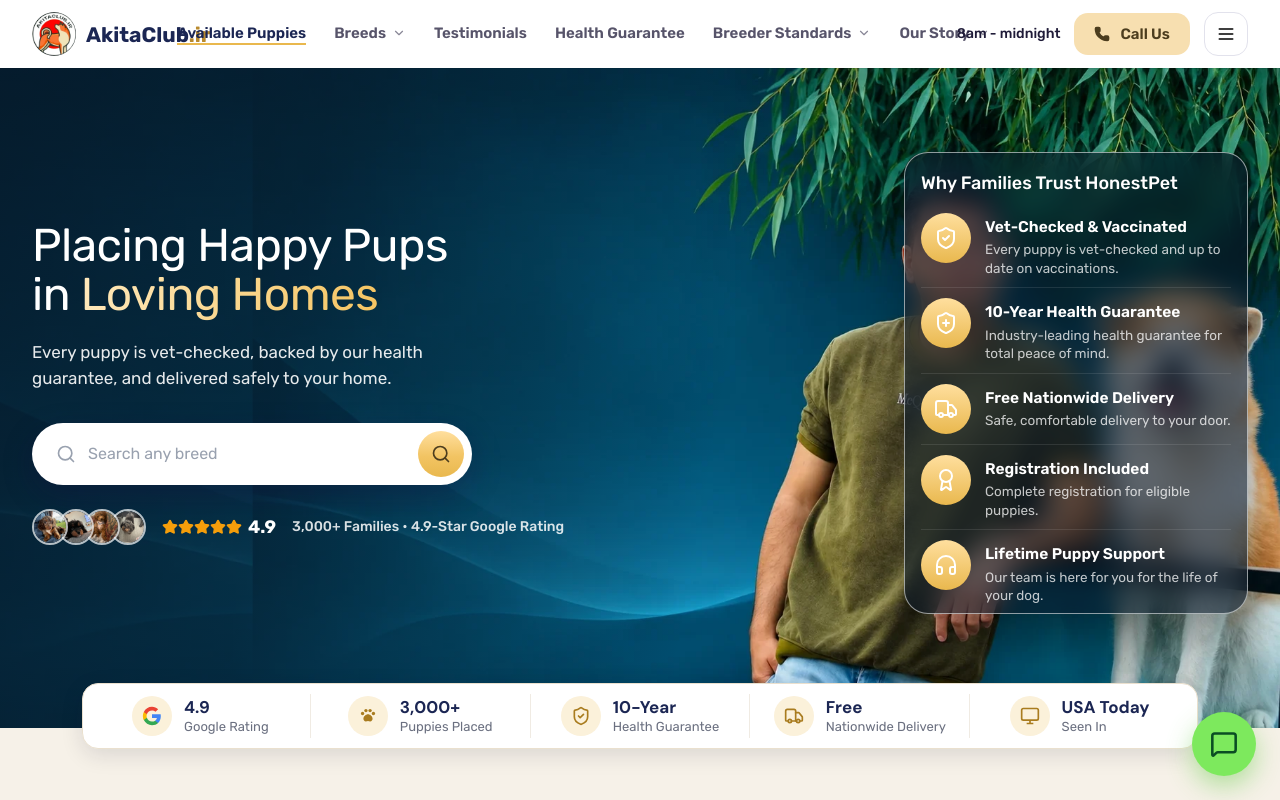
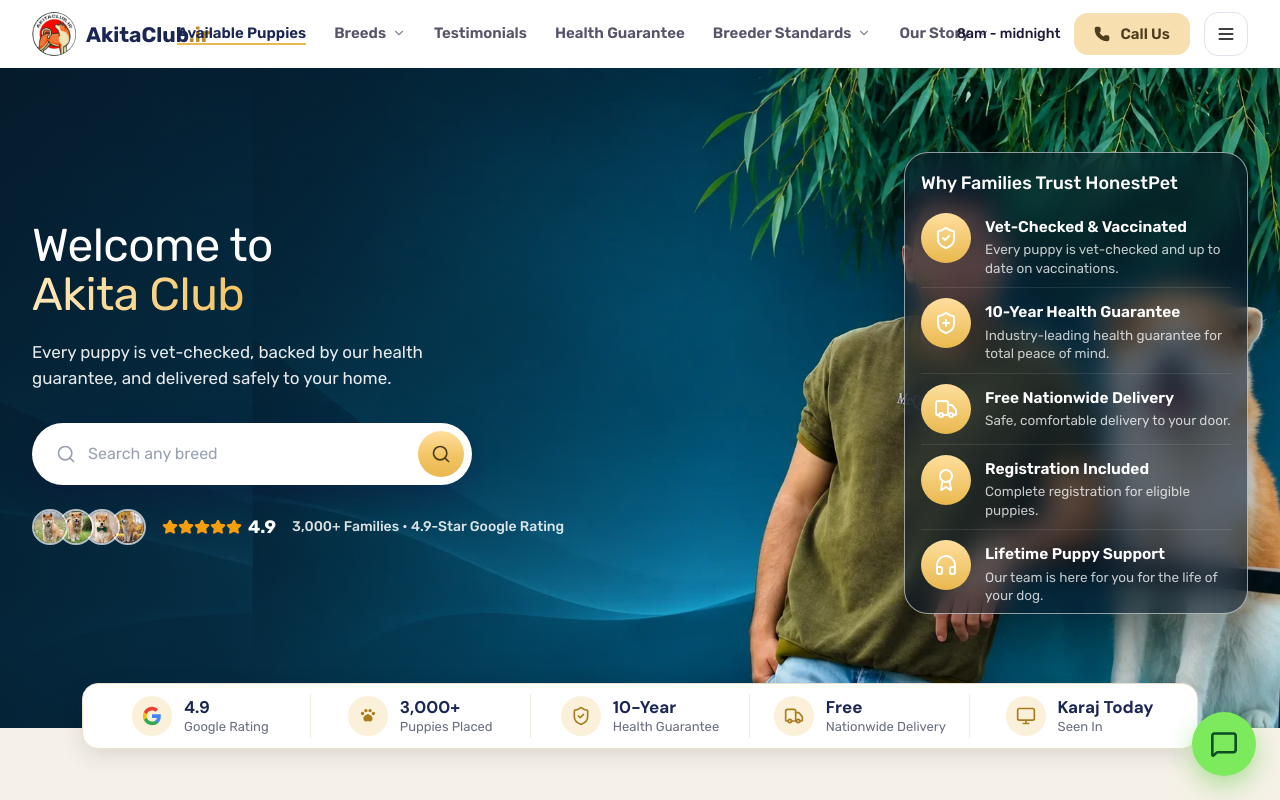
Before and after one commit to amirhs83/akita, a Next.js app: page / in a window 1280 px wide. Shown: the top 800 px of the page. Built offline with nearby package versions, Linux system fonts and the light colour scheme.

Commit message:
4e92c0ed-564b-49d2-b034-cc580da5a7fd

```diff
--- a/src/components/honestpet/Hero.tsx
+++ b/src/components/honestpet/Hero.tsx
@@ -90,9 +90,8 @@ export default function Hero() {
               className="mb-5 text-[clamp(30px,6.8vw,46px)] font-normal leading-[1.08] tracking-[-0.5px]"
               style={{ fontFamily: "var(--font-rubik), sans-serif" }}
             >
-              Placing Happy Pups
+              Welcome to
               <br />
-              in{" "}
               <span
                 className="text-[#FFD98A]"
                 style={{
@@ -104,7 +103,7 @@ export default function Hero() {
                   WebkitTextFillColor: "transparent",
                 }}
               >
-                Loving Homes
+                Akita Club
               </span>
             </h1>
             <p className="mb-8 max-w-[440px] text-[17px] leading-[1.5] text-white/90">
@@ -136,14 +135,14 @@ export default function Hero() {
             {/* Social proof row */}
             <div className="mt-6 flex flex-wrap items-center gap-x-4 gap-y-2 max-md:gap-y-3">
               <div className="flex items-center">
-                {["/assets/goog1.webp", "/assets/goog2.webp", "/assets/goog3.webp", "/assets/goog4.webp"].map(
+                {["/assets/akita-teddy.webp", "/assets/akita-louie.webp", "/assets/akita-buddy.webp", "/assets/akita-annie.webp"].map(
                   (src, i) => (
                     <div
                       key={src}
                       className="relative h-9 w-9 overflow-hidden rounded-full border-2 border-white/70"
                       style={{ marginLeft: i === 0 ? 0 : -10, zIndex: 4 - i }}
                     >
-                      <Image src={src} alt={`Happy family ${i + 1}`} fill sizes="36px" className="object-cover" />
+                      <Image src={src} alt={`Happy Akita ${i + 1}`} fill sizes="36px" className="object-cover" />
                     </div>
                   )
                 )}
--- a/src/data/puppies.ts
+++ b/src/data/puppies.ts
@@ -325,7 +325,7 @@ export const statsItems = [
   { big: "3,000+", small: "Puppies Placed", icon: "paw" },
   { big: "10-Year", small: "Health Guarantee", icon: "shield" },
   { big: "Free", small: "Nationwide Delivery", icon: "truck" },
-  { big: "USA Today", small: "Seen In", icon: "monitor" },
+  { big: "Karaj Today", small: "Seen In", icon: "monitor" },
 ];
 
 export const footerColumns = [
```
